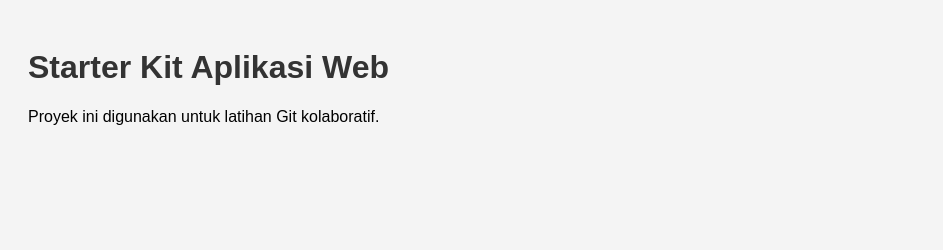
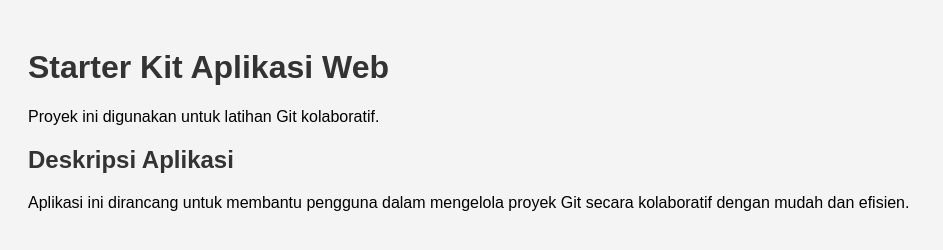
Before and after one commit to ExDora/Formatif-1, a plain HTML site: page index.html in a window 1280 px wide. Shown: the whole page, without its empty margins (0-943 px from the left). Drawn offline with Linux system fonts and the light colour scheme.

Commit message:
feat: add new section on landing page

```diff
--- a/index.html
+++ b/index.html
@@ -9,6 +9,13 @@
     <h1>Starter Kit Aplikasi Web</h1>
     <p>Proyek ini digunakan untuk latihan Git kolaboratif.</p>
 
+    <section>
+      <h1>Deskripsi Aplikasi</h1>
+      <p>
+        Aplikasi ini dirancang untuk membantu pengguna dalam mengelola proyek Git secara kolaboratif dengan mudah dan efisien.
+      </p>
+    </section>
+
     <script src="js/script.js"></script>
   </body>
 </html>
```
